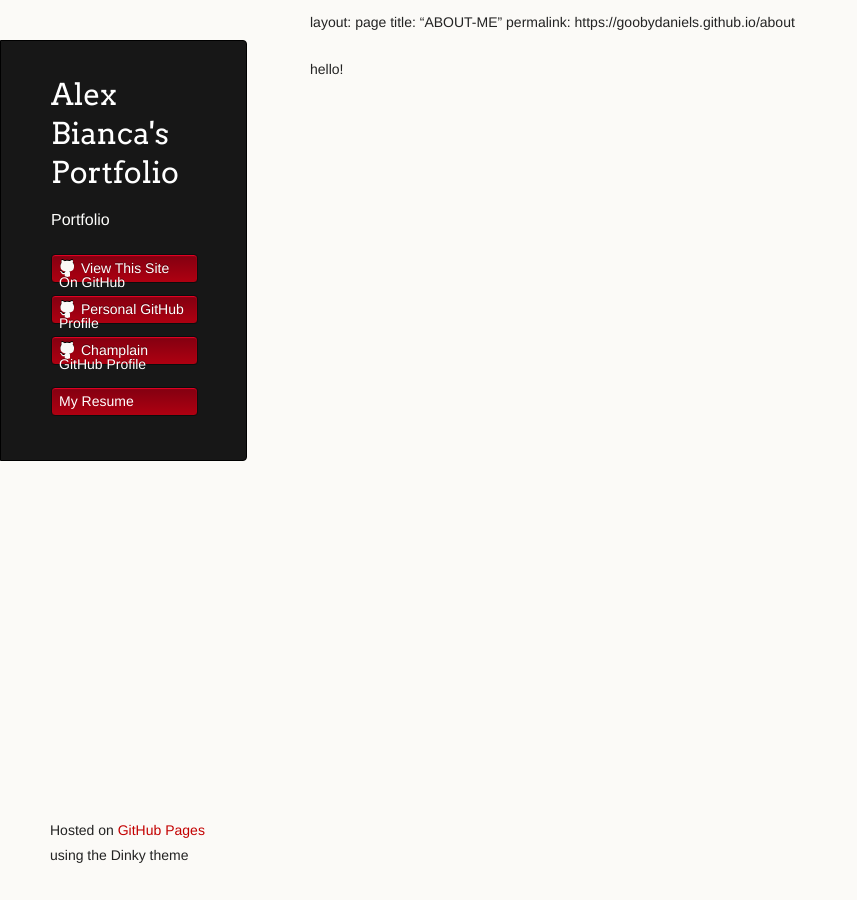
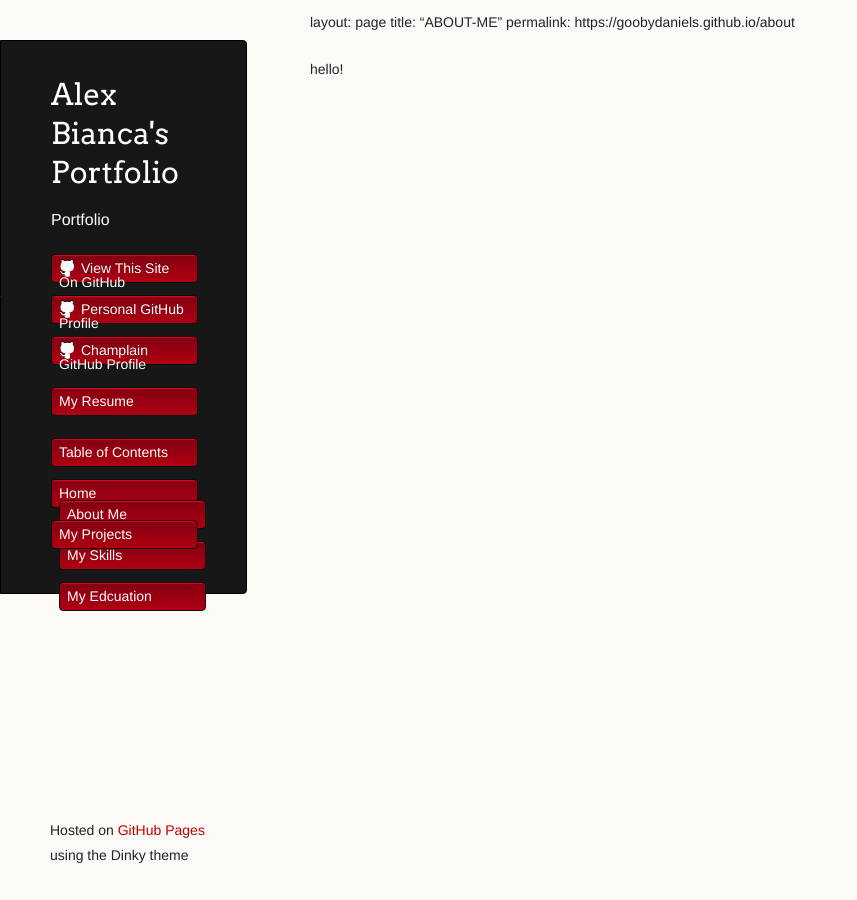
Before and after one commit to goobydaniels/goobydaniels.github.io, a Jekyll site: the page built from ABOUT-ME.md, in a window 1280 px wide. Shown: the whole page, without its empty margins (0-857 px from the left). Built offline with Jekyll 4.4.1, drawn with Linux system fonts in a browser that asks for light colours; our own code applies the rules of GitHub Pages for plain Markdown files.

Commit message:
Nested List Maybe?

```diff
--- a/_layouts/default.html
+++ b/_layouts/default.html
@@ -41,6 +41,18 @@
         <ul>
           <li><a class="resume" href="https://docs.google.com/document/d/1OGVQBU3Ad1N05U_OcGA7jXi9ySjaElC8/edit?usp=sharing&ouid=108095993667865030685&rtpof=true&sd=true">My Resume</a></li>
         </ul>
+
+        <ul>
+          <li>Table of Contents</li>
+          <li>Home
+            <ul>
+              <li>About Me</li>
+              <li>My Skills</li>
+              <li>My Edcuation</li>
+            </ul>
+          </li>
+          <li>My Projects</li>
+        </ul>
       </header>
 
       <section>
```
Also changed, not shown: assets/images/arcade_carpet_512.png (added), assets/images/circle.png (added), assets/images/greenRomlet.png (added), assets/images/louiedog.png (renamed from louiedog.png), assets/images/rectangle.png (added), assets/images/romlet1.png (added), assets/images/romlet2.png (added), assets/images/romlet3.png (added), assets/images/romletsRun.png (added), assets/images/romletsTransparent.png (added), assets/images/roundRomlet.png (added), assets/images/shockedDog.jpg (added), assets/images/star.png (added), assets/images/trapazoid.png (added), 1 more files, 1 other file.
